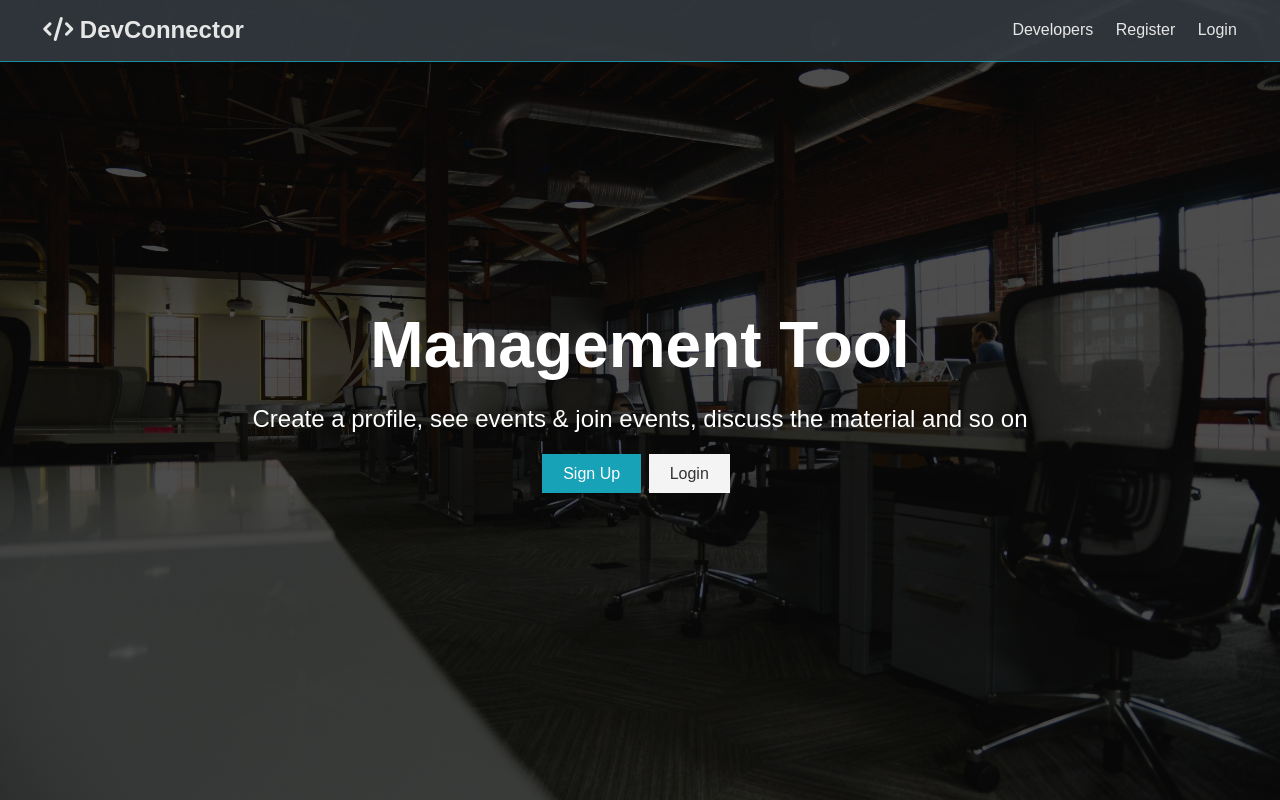
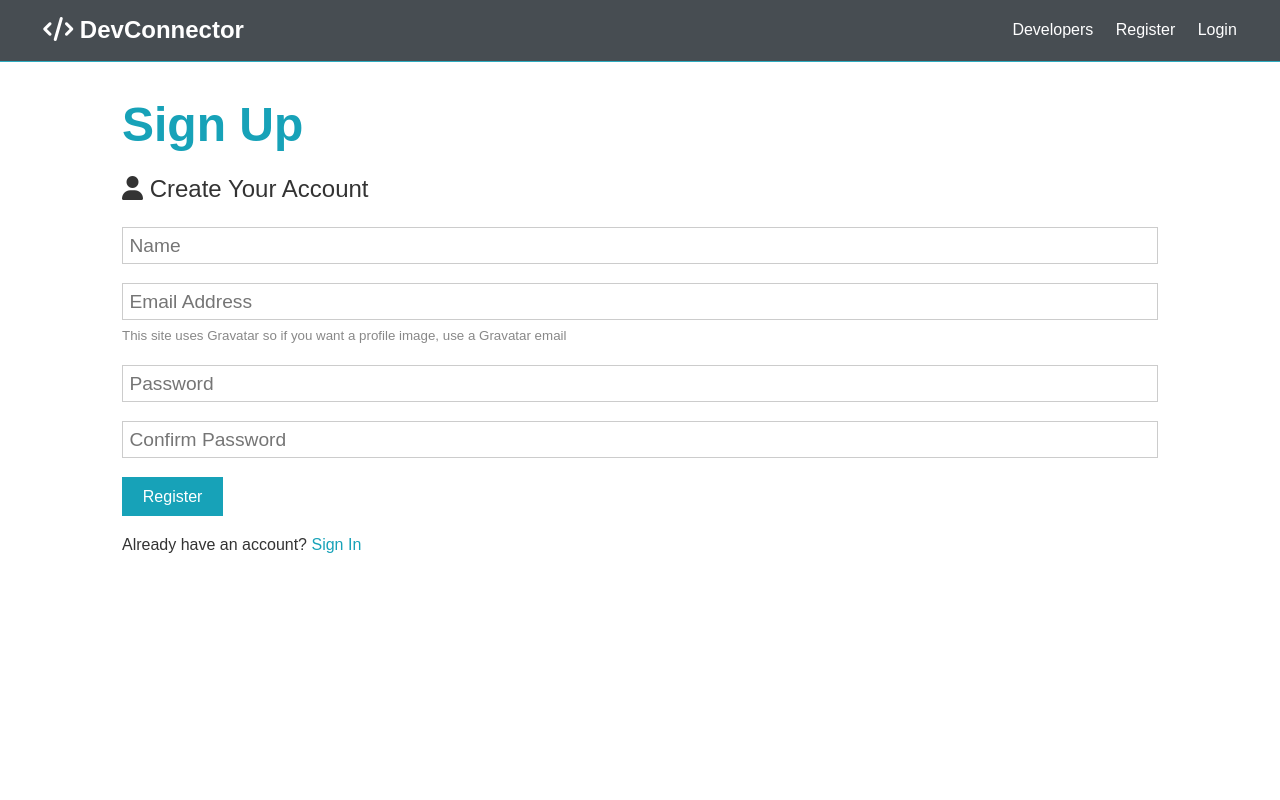
Before and after one commit to bekzodnj/swproject, a React (Create React App) app in the folder client/: page /register in a window 1280 px wide. Built offline with nearby package versions, Linux system fonts and the light colour scheme; the HTML template or start-up script is replaced by a standard one.

Commit message:
Finished Alert redux

```diff
--- a/client/package.json
+++ b/client/package.json
@@ -13,7 +13,8 @@
     "react-scripts": "3.2.0",
     "redux": "^4.0.4",
     "redux-devtools-extension": "^2.13.8",
-    "redux-thunk": "^2.3.0"
+    "redux-thunk": "^2.3.0",
+    "uuid": "^3.3.3"
   },
   "scripts": {
     "start": "react-scripts start",
--- a/client/src/App.js
+++ b/client/src/App.js
@@ -2,14 +2,29 @@
 import { BrowserRouter as Router, Route, Switch } from 'react-router-dom';
 import Navbar from './components/layout/Navbar';
 import Landing from './components/layout/Landing';
+import Register from './components/auth/Register';
+import Login from './components/auth/Login';
 import './App.css';
 
+//Redux
+import { Provider } from 'react-redux';
+import store from './store';
+
+
 const App= () =>
-<Router>
-  <Fragment>
-    <Navbar />
-    <Landing />
-  </Fragment>
-</Router>
+<Provider store={store}>
+  <Router>
+    <Fragment>
+      <Navbar />
+      <Route exact path='/' component={Landing}/>
+      <section className="container">
+        <Switch>
+          <Route exact path='/register' component={Register}/>
+          <Route exact path='/login' component={Login}/>
+        </Switch>
+      </section>
+    </Fragment>
+  </Router>
+</Provider>
 
 export default App;
--- /dev/null
+++ b/client/src/actions/alert.js
@@ -0,0 +1,13 @@
+import uuid from 'uuid';
+import {SET_ALERT, REMOVE_ALERT} from './types';
+
+export const setAlert = (msg, alertType) => dispatch =>{
+    const id = uuid.v4();
+
+    dispatch({
+        type: SET_ALERT,
+        payload: {
+            msg, alertType, id
+        }
+    });
+}
--- /dev/null
+++ b/client/src/actions/types.js
@@ -0,0 +1,2 @@
+export const SET_ALERT = 'SET_ALERT';
+export const REMOVE_ALERT = 'REMOVE_ALERT';
--- /dev/null
+++ b/client/src/components/auth/Login.js
@@ -0,0 +1,51 @@
+import React, {Fragment, useState} from 'react';
+import { Link } from 'react-router-dom';
+const Login = () =>{
+
+    const [formData, setFormData] = useState({
+        email: '',
+        password: ''
+    });
+
+    const {email, password} = formData;
+
+    const onChange = (e) => setFormData({...formData, [e.target.name]: e.target.value});
+
+    const onSubmit = async e => {
+        e.preventDefault();
+            console.log('Success');
+
+    }
+
+    return(
+        <Fragment>
+            <h1 className="large text-primary">Login</h1>
+                <p className="lead"><i className="fas fa-user"></i> Sign Into Your Account</p>
+                <form className="form" onSubmit={e => onSubmit(e)}>
+
+                    <div className="form-group">
+                    <input type="email" placeholder="Email Address"
+                        name="email"
+                        value={email}
+                        onChange={e => onChange(e)} />
+                    </div>
+                    <div className="form-group">
+                    <input
+                        type="password"
+                        placeholder="Password"
+                        name="password"
+                        minLength="6"
+                        value={password}
+                        onChange={e => onChange(e)}
+                    />
+                    </div>
+                    <input type="submit" className="btn btn-primary" value="Register" />
+                </form>
+                <p className="my-1">
+                    Do not have an account? <Link to="/register">Sign Up</Link>
+                </p>
+        </Fragment>
+    );
+}
+
+export default Login;
--- /dev/null
+++ b/client/src/components/auth/Register.js
@@ -0,0 +1,80 @@
+import React, {Fragment, useState} from 'react';
+import { Link } from 'react-router-dom';
+import { connect } from 'react-redux';
+import { setAlert } from '../../actions/alert';
+
+const Register = () => {
+
+    const [formData, setFormData] = useState({
+        name: '',
+        email: '',
+        password: '',
+        password2: ''
+    });
+
+    const { name, email, password, password2 } = formData;
+
+    const onChange = (e) => setFormData({...formData, [e.target.name]: e.target.value});
+
+    const onSubmit = async e => {
+        e.preventDefault();
+
+        if(password !== password2){
+            console.log('Passwords do not match');
+        }else{
+            console.log('Success');
+        }
+    }
+
+    return(
+        <Fragment>
+            <h1 className="large text-primary">Sign Up</h1>
+                <p className="lead"><i className="fas fa-user"></i> Create Your Account</p>
+                <form className="form" onSubmit={e => onSubmit(e)}>
+                    <div className="form-group">
+                    <input type="text" placeholder="Name" name="name"
+                     required
+                     value={name}
+                     onChange={e => onChange(e)}
+                     />
+                    </div>
+                    <div className="form-group">
+                    <input type="email" placeholder="Email Address"
+                        name="email"
+                        value={email}
+                        onChange={e => onChange(e)} />
+                    <small className="form-text"
+                        >This site uses Gravatar so if you want a profile image, use a
+                        Gravatar email</small>
+
+                    </div>
+                    <div className="form-group">
+                    <input
+                        type="password"
+                        placeholder="Password"
+                        name="password"
+                        minLength="6"
+                        value={password}
+                        onChange={e => onChange(e)}
+                    />
+                    </div>
+                    <div className="form-group">
+                    <input
+                        type="password"
+                        placeholder="Confirm Password"
+                        name="password2"
+                        minLength="6"
+                        value={password2}
+                        onChange={e => onChange(e)}
+                    />
+                    </div>
+                    <input type="submit" className="btn btn-primary" value="Register" />
+                </form>
+                <p className="my-1">
+                    Already have an account? <Link to="/login">Sign In</Link>
+                </p>
+        </Fragment>
+    );
+}
+
+export default connect()(Register);
--- a/client/src/components/layout/Landing.js
+++ b/client/src/components/layout/Landing.js
@@ -1,4 +1,5 @@
 import React from 'react';
+import {Link} from 'react-router-dom';
 
 const Landing = ()=>{
     return(
@@ -10,8 +11,8 @@
                    Create a profile, see events & join events, discuss the material and so on
                 </p>
                 <div className="buttons">
-                    <a href="register.html" className="btn btn-primary">Sign Up</a>
-                    <a href="login.html" className="btn btn-light">Login</a>
+                    <Link to="/register" className="btn btn-primary">Sign Up</Link>
+                    <Link to="/login" className="btn btn-light">Login</Link>
                 </div>
                 </div>
             </div>
--- a/client/src/components/layout/Navbar.js
+++ b/client/src/components/layout/Navbar.js
@@ -1,15 +1,16 @@
 import React from 'react';
+import { Link } from 'react-router-dom';
 
 const Navbar = ()=>{
     return(
         <nav className="navbar bg-dark">
             <h1>
-                <a href="index.html"><i className="fas fa-code"></i> DevConnector</a>
+                <Link to="/"><i className="fas fa-code"></i> DevConnector</Link>
             </h1>
             <ul>
-                <li><a href="profiles.html">Developers</a></li>
-                <li><a href="register.html">Register</a></li>
-                <li><a href="login.html">Login</a></li>
+                <li><a href="!#">Developers</a></li>
+                <li><Link to="/register">Register</Link></li>
+                <li><Link to="/login">Login</Link></li>
             </ul>
          </nav>
     );
--- /dev/null
+++ b/client/src/reducers/alert.js
@@ -0,0 +1,17 @@
+import {SET_ALERT, REMOVE_ALERT } from '../actions/types';
+
+const initialState = [];
+
+export default function(state=initialState, action){
+
+    const { type, payload } = action;
+
+    switch(type){
+        case SET_ALERT:
+            return [...state, payload];
+        case REMOVE_ALERT:
+            return state.filter(el => el.id !== payload);
+        default:
+            return state;
+    }
+}
--- /dev/null
+++ b/client/src/reducers/index.js
@@ -0,0 +1,6 @@
+import { combineReducers } from 'redux';
+import alert from './alert';
+
+export default combineReducers({
+    alert
+});
--- /dev/null
+++ b/client/src/store.js
@@ -0,0 +1,14 @@
+import {createStore, applyMiddleware} from 'redux';
+import { composeWithDevTools } from 'redux-devtools-extension';
+import thunk from 'redux-thunk';
+import rootReducer from './reducers';
+
+const initialState = {};
+
+const middleWare = [thunk];
+
+const store = createStore(rootReducer, initialState,
+    composeWithDevTools(applyMiddleware(...middleWare)));
+
+
+export default store;
```
Also changed, not shown: 2 other files (tests, documents, lock files or other folders).
